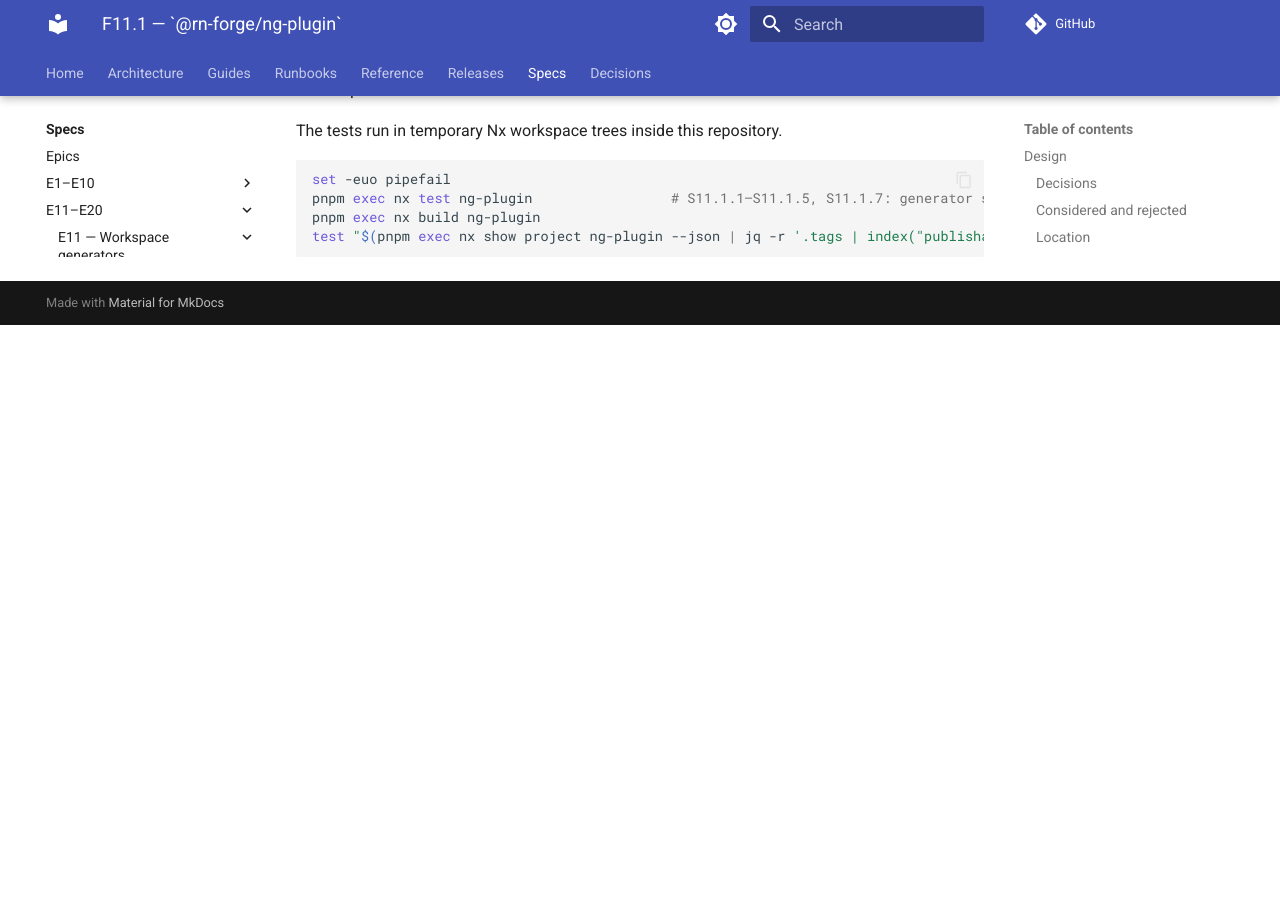
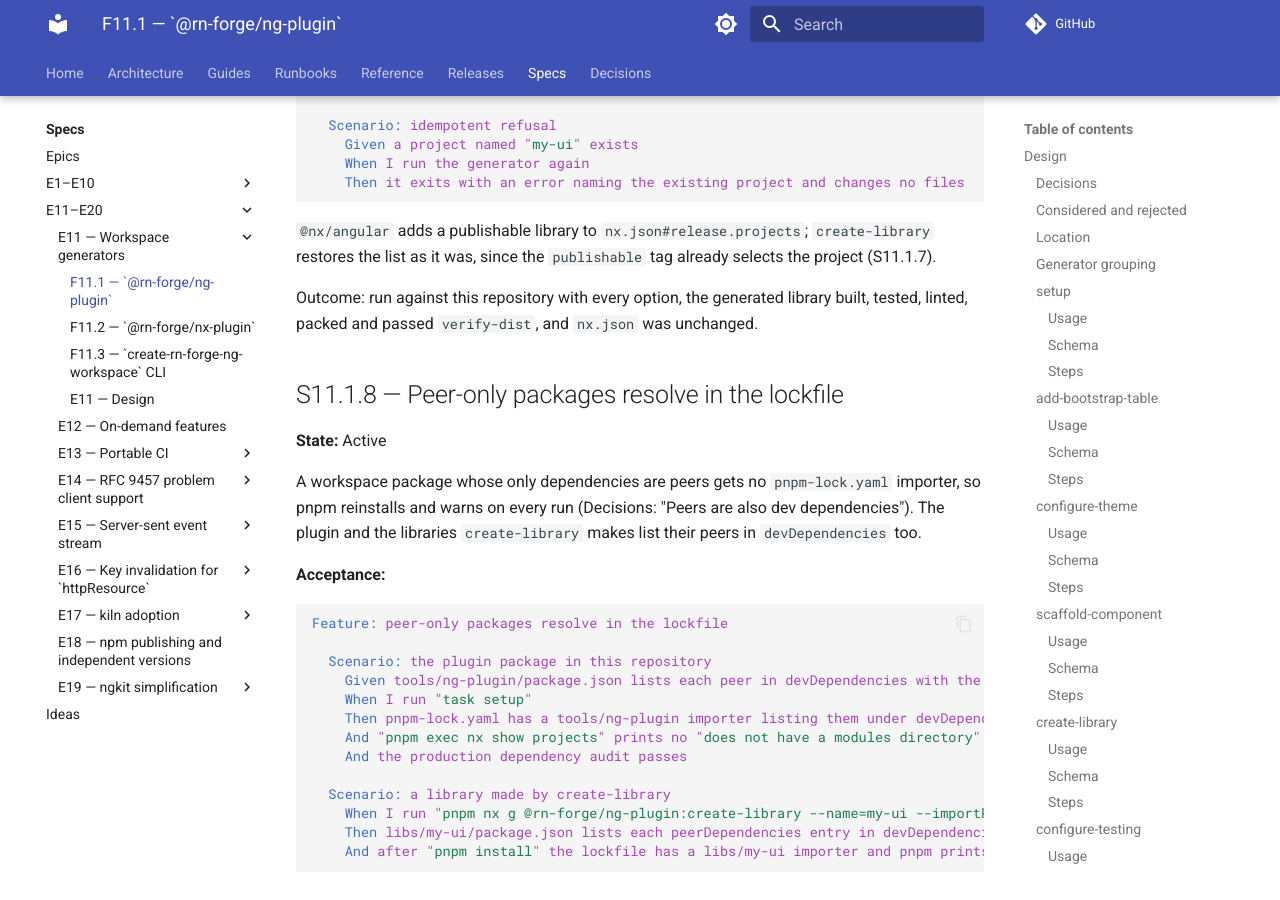
Before and after one commit to rn-forge/ngkit, an MkDocs documentation site: the page built from docs/specs/epics/E11-workspace-generators/F11.1-ng-plugin.md, in a window 1280 px wide and 900 px high, scrolled down 14375 px. Built offline with MkDocs 1.6.1 and Material for MkDocs 9.7.7, drawn with Linux system fonts in a browser that asks for light colours; comment, search, counter and statistics services are not loaded; before the commit the page ends 14700 px from its top, so only the background shows below that; some of the changed text lies outside the part shown.

Commit message:
S11.1.8: peers are also dev dependencies; brief
Co-Authored-By: Claude Opus 5.5 <noreply@anthropic.com>

````diff
--- a/docs/specs/epics/E11-workspace-generators/F11.1-ng-plugin.md
+++ b/docs/specs/epics/E11-workspace-generators/F11.1-ng-plugin.md
@@ -10,7 +10,7 @@
 
 <!-- BEGIN derived stories -->
 
-**Stories:** 7 Closed
+**Stories:** 1 Active · 7 Closed
 
 | Story | State | Depends on |
 | -- | -- | -- |
@@ -21,6 +21,7 @@
 | [S11.1.5 — `@rn-forge/ng-plugin:configure-testing`](#s1115-rn-forgeng-pluginconfigure-testing) | Closed (2026-11-17) | — |
 | [S11.1.6 — Decide the setup wiring and library ownership](#s1116-decide-the-setup-wiring-and-library-ownership) | Closed (2026-11-17) | — |
 | [S11.1.7 — `@rn-forge/ng-plugin:create-library`](#s1117-rn-forgeng-plugincreate-library) | Closed (2026-11-17) | — |
+| [S11.1.8 — Peer-only packages resolve in the lockfile](#s1118-peer-only-packages-resolve-in-the-lockfile) | Active | — |
 
 <!-- END derived stories -->
 
@@ -45,6 +46,16 @@ Recorded by S11.1.6 (owner decision, 2026-10-17; re-confirmed 2026-11-17).
   so an app without the polyfill fails at runtime; `ng-bootstrap`'s own test
   setup and the demo app load it. `setup` adds it to the build target's
   `polyfills`, and it is the one `polyfills` entry a generator writes.
+- **Peers are also dev dependencies** (owner decision, 2026-11-17). pnpm 12
+  writes no lockfile importer for a workspace package whose only dependencies
+  are peers, even with `autoInstallPeers`, and then warns on every run that
+  the package "has dependencies but does not have a modules directory".
+  Listing each peer in `devDependencies` as well, as `libs/ng-bootstrap` does,
+  gives the package an importer. It is a `devDependencies` and not a
+  `dependencies` entry so that the production audit does not take in the Nx
+  toolchain. This applies to the plugin itself and to every library
+  `create-library` generates, in this repository and in the workspaces that
+  use it.
 - **No path aliases.** Published packages resolve through `node_modules` and the
   `exports` map patched into the dist manifest (`./assets/*`), so no generator
   touches `tsconfig.base.json` for them.
@@ -132,8 +143,9 @@ tools/ng-plugin/
 
 The package declares `exports` for `.`, `./package.json` and
 `./generators.json`: kiln's `dist-verify` requires an `exports` map (or `module`
-and `typings`) in the dist manifest (S11.1.1). It has only peer dependencies
-(`@nx/devkit`, `typescript`), so it adds no lockfile importer.
+and `typings`) in the dist manifest (S11.1.1). Its peers (`@nx/angular`,
+`@nx/devkit`, `typescript`) are also its `devDependencies`, with the same ranges
+(S11.1.8).
 
 Built with `@nx/js:tsc`. Prefer `module: node16` / `moduleResolution: node16`
 unless the repo standard changes. Generator template files are non-TS assets:
@@ -316,7 +328,8 @@ pnpm nx g @rn-forge/ng-plugin:create-library --name=my-ui --importPath=@acme/my-
 1. Run `@nx/angular:library` with publishable, standalone, strict, SCSS and
    Vitest Angular options.
 1. Scaffold secondary entry points if requested.
-1. Move `@angular/*` packages to `peerDependencies`.
+1. Move `@angular/*` packages to `peerDependencies`, and list each peer in
+   `devDependencies` with the same range (S11.1.8).
 1. Apply the
    [publishable-library guide](../../../guides/development.md#adding-a-publishable-library)'s
    settings: the `publishable` tag, package metadata,
@@ -552,7 +565,7 @@ Feature: ng-plugin:create-library generator
     When I run "pnpm nx g @rn-forge/ng-plugin:create-library --name=my-ui --importPath=@acme/my-ui --secondaryEntryPoints=auth,form"
     Then libs/my-ui/ is created as an Nx project tagged "publishable"
     And libs/my-ui/auth/ and libs/my-ui/form/ secondary entry points exist
-    And @angular/common is in peerDependencies not devDependencies
+    And @angular/common is in peerDependencies, and in devDependencies with the same range (S11.1.8)
     And the package.json metadata and project.json release settings required of a publishable library are present
     And "pnpm nx build my-ui" succeeds
 
@@ -582,6 +595,33 @@ Outcome: run against this repository with every option, the generated library
 built, tested, linted, packed and passed `verify-dist`, and `nx.json` was
 unchanged.
 
+## S11.1.8 — Peer-only packages resolve in the lockfile
+
+**State:** Active
+
+A workspace package whose only dependencies are peers gets no `pnpm-lock.yaml`
+importer, so pnpm reinstalls and warns on every run (Decisions: "Peers are also
+dev dependencies"). The plugin and the libraries `create-library` makes list
+their peers in `devDependencies` too.
+
+**Acceptance:**
+
+```gherkin
+Feature: peer-only packages resolve in the lockfile
+
+  Scenario: the plugin package in this repository
+    Given tools/ng-plugin/package.json lists each peer in devDependencies with the same range
+    When I run "task setup"
+    Then pnpm-lock.yaml has a tools/ng-plugin importer listing them under devDependencies
+    And "pnpm exec nx show projects" prints no "does not have a modules directory" warning
+    And the production dependency audit passes
+
+  Scenario: a library made by create-library
+    When I run "pnpm nx g @rn-forge/ng-plugin:create-library --name=my-ui --importPath=@acme/my-ui"
+    Then libs/my-ui/package.json lists each peerDependencies entry in devDependencies with the same range
+    And after "pnpm install" the lockfile has a libs/my-ui importer and pnpm prints no modules-directory warning
+```
+
 ## Acceptance
 
 The tests run in temporary Nx workspace trees inside this repository.
````
Also changed, not shown: docs/specs/epics/E11-workspace-generators/_briefs/S11.1.8.md (added, +136 -0 lines).
